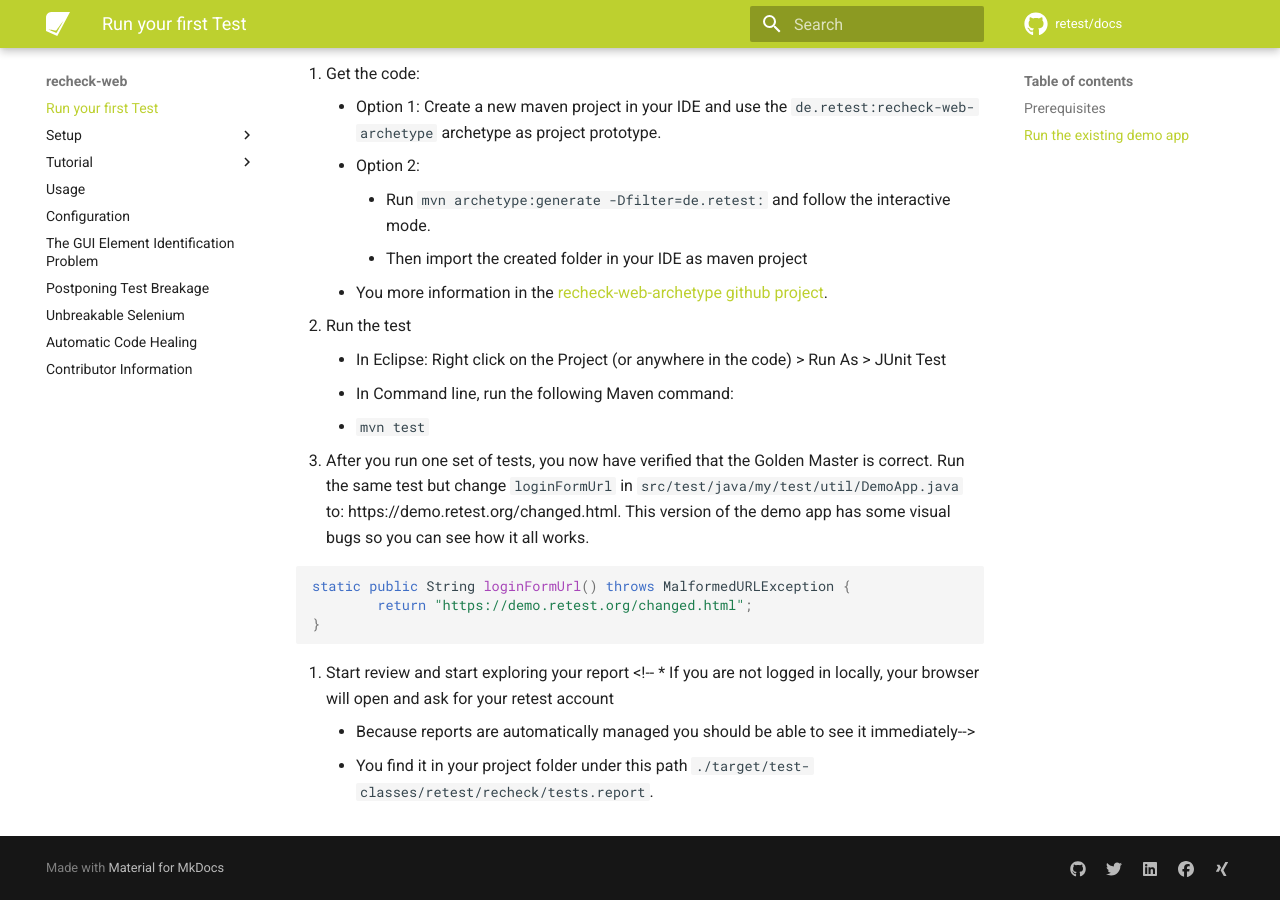
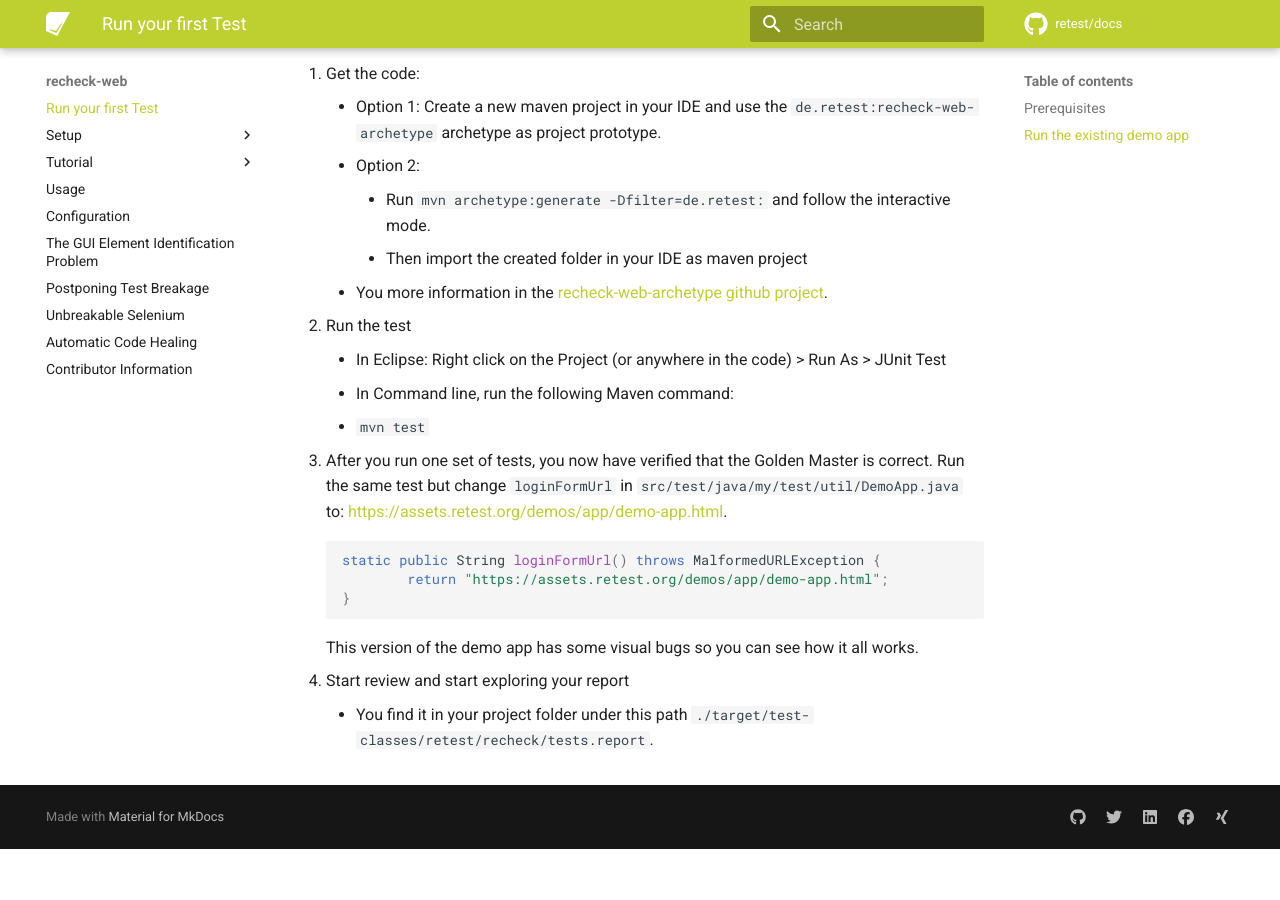
Before and after one commit to retest/docs, an MkDocs documentation site: the page built from docs/recheck-web/run-your-first-test.md, in a window 1280 px wide and 900 px high, scrolled down 735 px. Built offline with MkDocs 1.6.1 and Material for MkDocs 9.7.7, drawn with Linux system fonts in a browser that asks for light colours; comment, search, counter and statistics services are not loaded; after the commit the page ends 1584 px from its top, so only the background shows below that; some of the changed lines change nothing that is shown.

Commit message:
Use recheck-web-archetype as start and other small fixes

````diff
--- a/docs/recheck-web/run-your-first-test.md
+++ b/docs/recheck-web/run-your-first-test.md
@@ -31,15 +31,17 @@
         Right click on the Project (or anywhere in the code) > Run As > JUnit Test
     * In Command line, run the following Maven command:
     * `mvn test`
-3. After you run one set of tests, you now have verified that the Golden Master is correct. Run the same test but change `loginFormUrl` in `src/test/java/my/test/util/DemoApp.java` to: https://demo.retest.org/changed.html. This version of the demo app has some visual bugs so you can see how it all works.
+3. After you run one set of tests, you now have verified that the Golden Master is correct. Run the same test but change `loginFormUrl` in `src/test/java/my/test/util/DemoApp.java` to: [https://assets.retest.org/demos/app/demo-app.html](https://assets.retest.org/demos/app/demo-app.html).
 
-```java
-static public String loginFormUrl() throws MalformedURLException {
-        return "https://demo.retest.org/changed.html";
-}
-```
+    ```java
+    static public String loginFormUrl() throws MalformedURLException {
+            return "https://assets.retest.org/demos/app/demo-app.html";
+    }
+    ```
+    This version of the demo app has some visual bugs so you can see how it all works.
 
 4. Start review and start exploring your report
+    * You find it in your project folder under this path `./target/test-classes/retest/recheck/tests.report`.
+
     <!-- * If you are not logged in locally, your browser will open and ask for your retest account
-    * Because reports are automatically managed you should be able to see it immediately-->
-    * You find it in your project folder under this path `./target/test-classes/retest/recheck/tests.report`.
+    * Because reports are automatically managed you should be able to see it immediately -->
````
